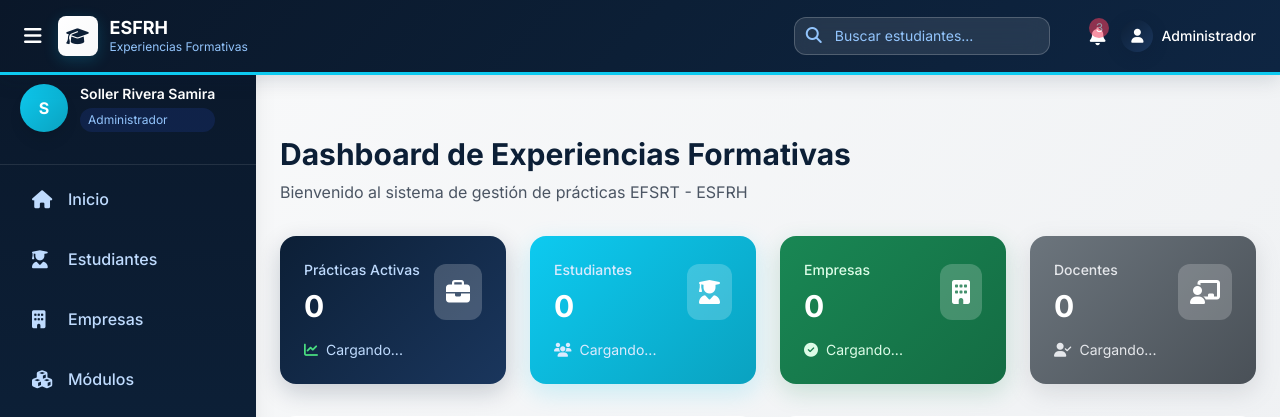
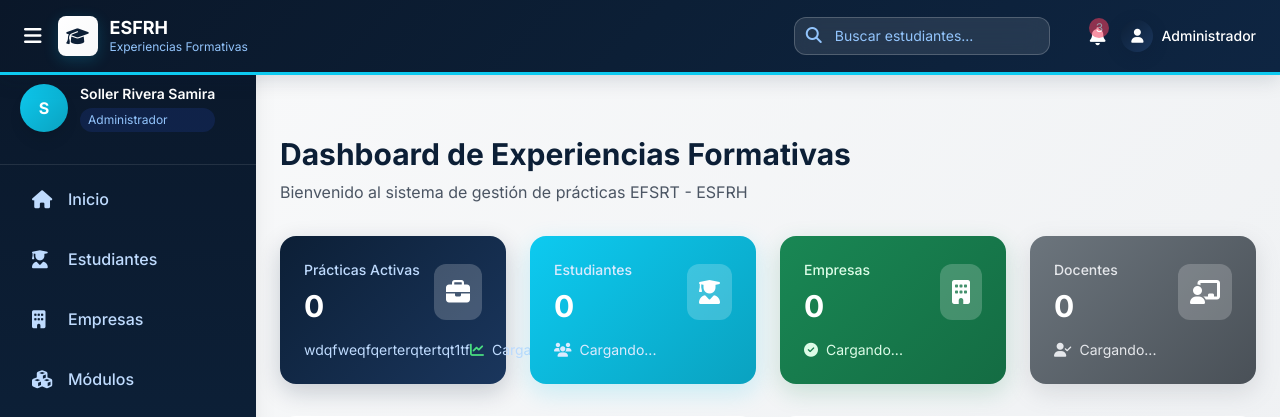
Before and after one commit to RAPRI-G/efsrt_system, a PHP site: template views/inicio/dashboard.php in a window 1280 px wide. Shown: the top 417 px of the page. Run offline with PHP 8.4, Linux system fonts and the light colour scheme; the template is opened without the code that fills it, so the values that code supplies are empty; some libraries are stand-ins or nearby versions.

Commit message:
hise cambios

```diff
--- a/views/inicio/dashboard.php
+++ b/views/inicio/dashboard.php
@@ -24,7 +24,7 @@ include 'views/layouts/header.php';
                         <i class="fas fa-briefcase text-2xl"></i>
                     </div>
                 </div>
-                <div class="mt-4 flex items-center text-sm text-blue-200">
+                <div class="mt-4 flex items-center text-sm text-blue-200">wdqfweqfqerterqtertqt1tf
                     <i class="fas fa-chart-line mr-2 text-green-400"></i>
                     <span id="practicas-texto">Cargando...</span>
                 </div>
```
